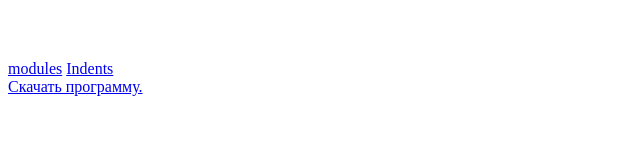
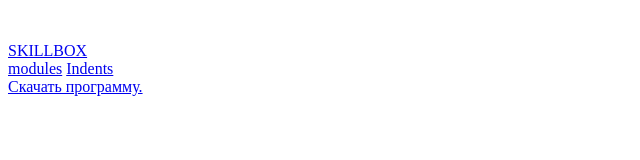
Before and after one commit to pavellayhin/special-upp, a plain HTML site: page index.html in a window 1280 px wide. Shown: the whole page, without its empty margins (0-640 px from the left). Drawn offline with Linux system fonts and the light colour scheme.

Commit message:
added link

```diff
--- a/index.html
+++ b/index.html
@@ -7,6 +7,7 @@
   <title>Index</title>
 </head>
 <body>
+  <a href="#">SKILLBOX</a>
   <a href="#">
   <img src="img/logo-light.png" alt="logo skillbox"/>
 </a>
```
